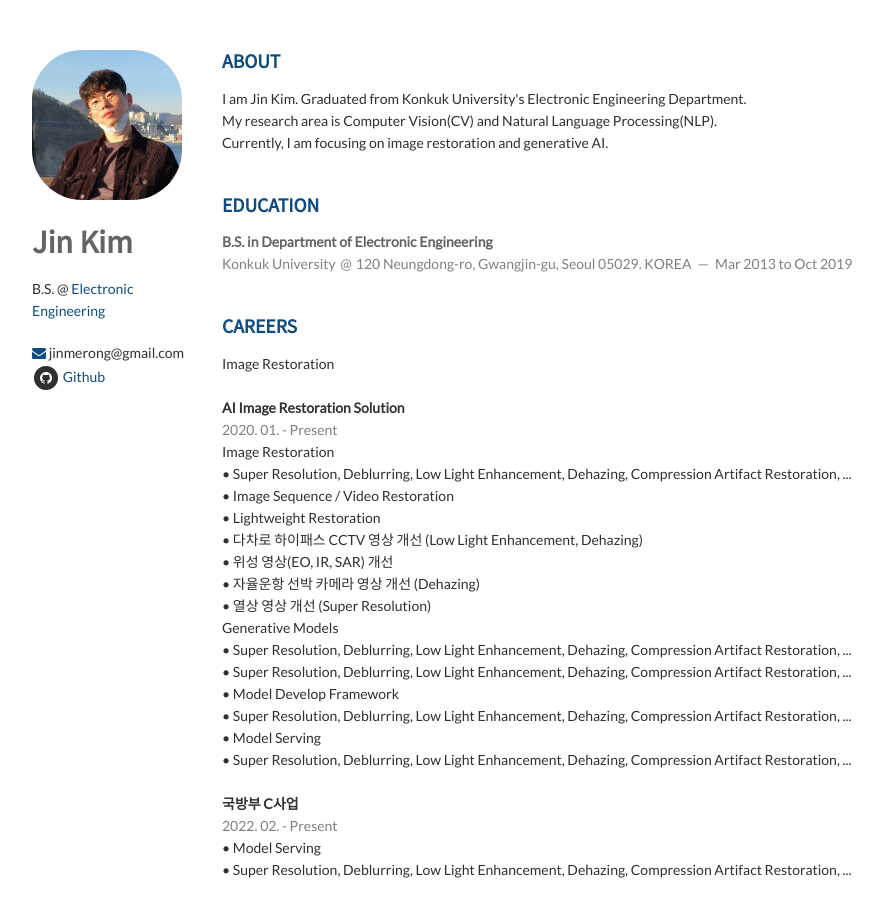
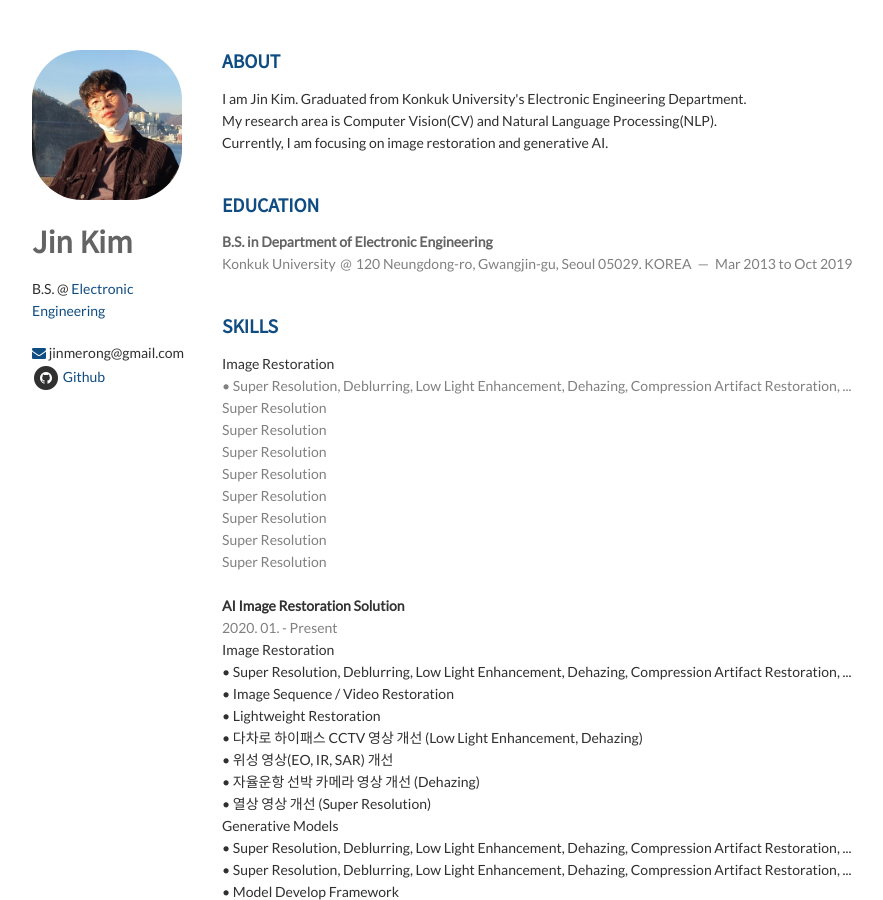
Before and after one commit to K-I-M-J-I-N/K-I-M-J-I-N.github.io, a Jekyll site: the page built from index.html, in a window 1280 px wide and 900 px high. Shown: the whole window, without its empty margins (138-1021 px from the left). Built offline with Jekyll 4.4.1, drawn with Linux system fonts in a browser that asks for light colours; nearby versions of some CDN libraries; the list of posts is cut into pages by our own code.

Commit message:
Update skills.html

```diff
--- a/_includes/skills.html
+++ b/_includes/skills.html
@@ -1,9 +1,18 @@
 <section class="thirteen columns">
-    <h1>Careers</h1>
+    <h1>Skills</h1>
 
     <article>
         <header>
             Image Restoration<br/>
+            <span>&bull; Super Resolution, Deblurring, Low Light Enhancement, Dehazing, Compression Artifact Restoration, ...</span><br/>
+            <span>Super Resolution</span><br/>
+            <span>Super Resolution</span><br/>
+            <span>Super Resolution</span><br/>
+            <span>Super Resolution</span><br/>
+            <span>Super Resolution</span><br/>
+            <span>Super Resolution</span><br/>
+            <span>Super Resolution</span><br/>
+            <span>Super Resolution</span><br/>
         </header>
         <p>&nbsp;</p>
         <p><strong>AI Image Restoration Solution </strong></p>
```
